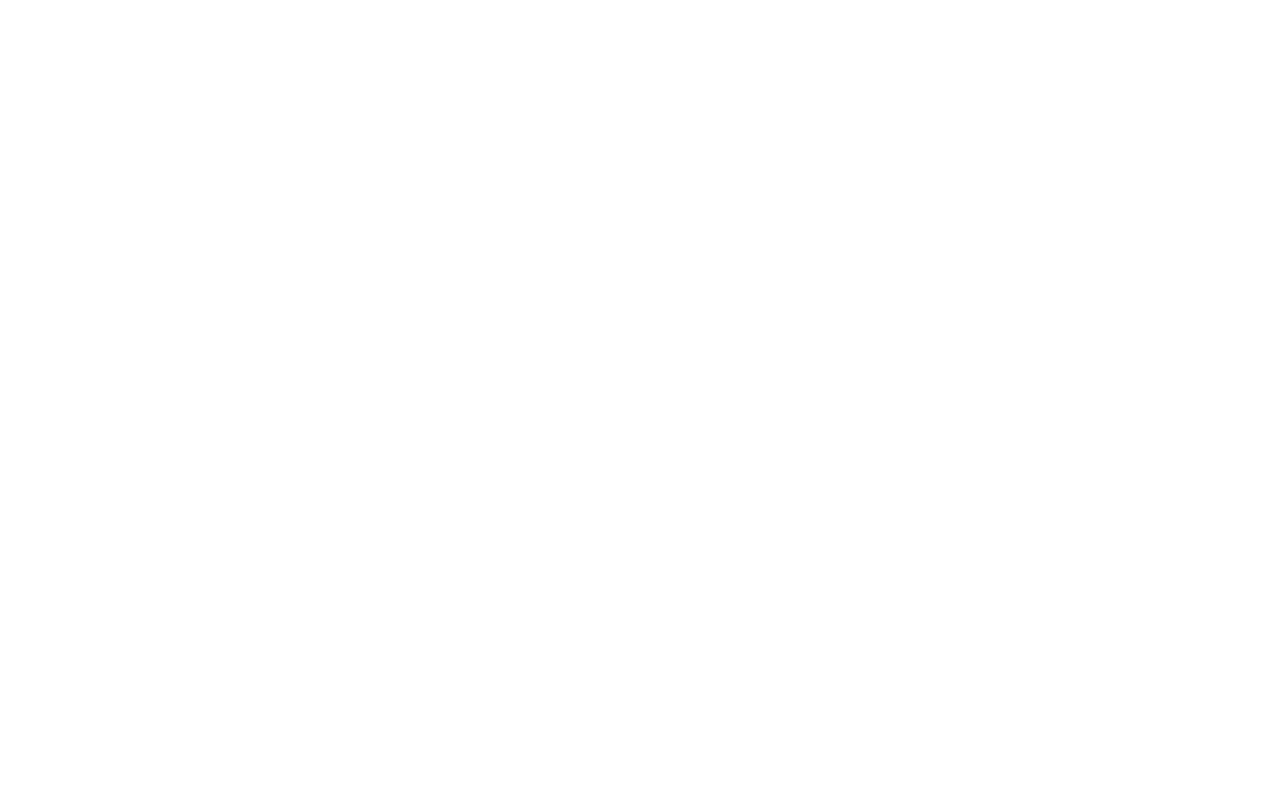
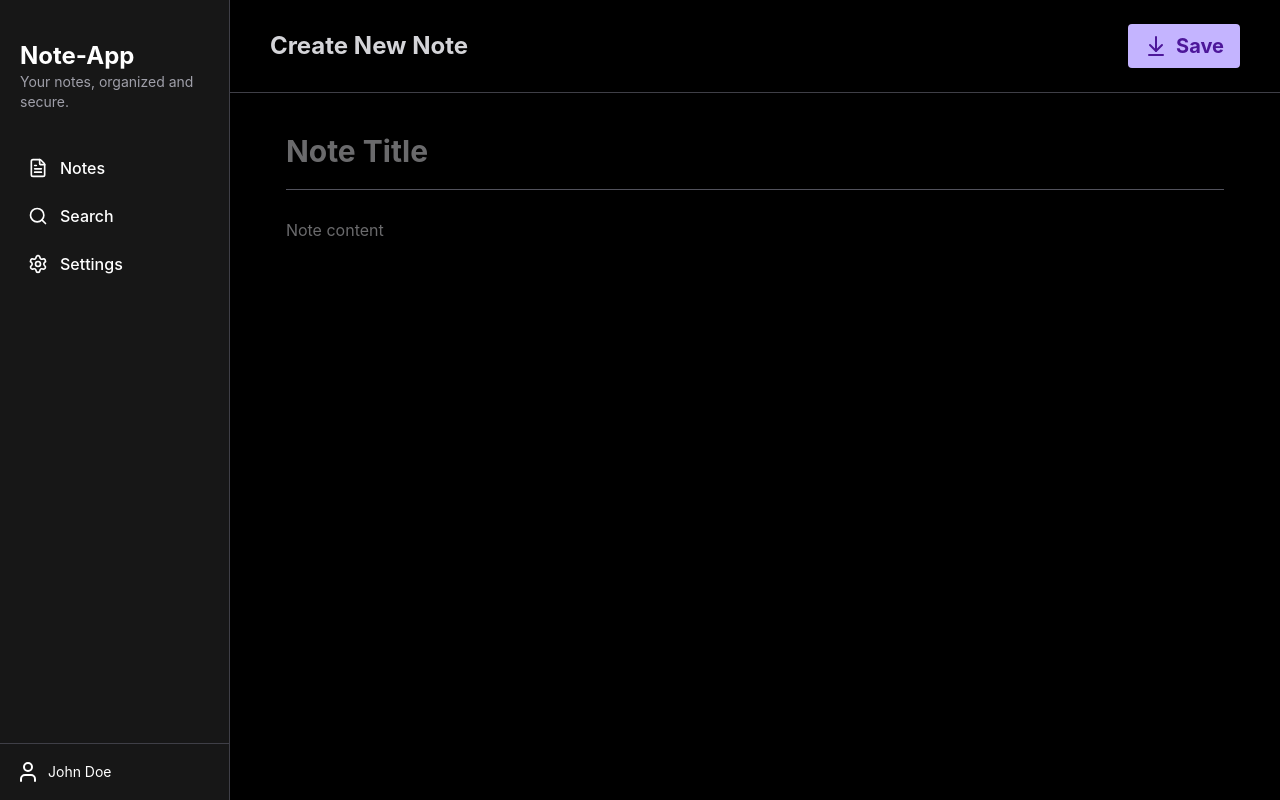
Before and after one commit to slizer432/notes-front-end, a React (Vite) app: page /create-note in a window 1280 px wide. Before the commit this address had no page. Built offline with nearby package versions, Linux system fonts and the light colour scheme; sample sign-in values are in the browser's storage.

Commit message:
feat: add NoteEditor component and CreateNote page for note creation

```diff
--- a/src/App.tsx
+++ b/src/App.tsx
@@ -6,6 +6,7 @@
 import Register from "./pages/Register";
 import AuthLayout from "./layouts/AuthLayout";
 import ProtectedRoute from "./components/ProtectedRoute";
+import CreateNote from "./pages/CreateNote";
 
 const App = () => {
   return (
@@ -18,7 +19,8 @@
       <Route element={<ProtectedRoute />}>
         <Route element={<DashboardLayout />}>
           <Route path="/home" element={<Home />} />
-          <Route path="search" element={<Search />} />
+          <Route path="/search" element={<Search />} />
+          <Route path="/create-note" element={<CreateNote />} />
         </Route>
       </Route>
     </Routes>
--- /dev/null
+++ b/src/components/NoteEditor.tsx
@@ -0,0 +1,51 @@
+import { ArrowDownToLine } from "lucide-react";
+
+const NoteEditor = ({
+  action,
+  title,
+  setTitle,
+  content,
+  setContent,
+}: {
+  action: () => void;
+  title: string;
+  setTitle: (title: string) => void;
+  content: string;
+  setContent: (content: string) => void;
+}) => {
+  return (
+    <div className="bg-black w-full h-full">
+      <div className="border-b border-zinc-700 w-full py-6 px-10 text-zinc-300 flex min-h-20 gap-2 items-center justify-between">
+        <p className="text-2xl font-bold">Create New Note</p>
+        <button
+          className="bg-violet-300 text-violet-900 font-bold py-2 px-4 rounded flex items-center gap-2 text-xl cursor-pointer hover:bg-violet-400 transition-colors"
+          onClick={action}
+        >
+          <ArrowDownToLine className="size-6" />
+          Save
+        </button>
+      </div>
+      <div className="px-10">
+        <form className="px-4 pt-10 pb-20 flex flex-col gap-7">
+          <div className="flex flex-col gap-5">
+            <input
+              className="text-zinc-300 outline-none text-3xl font-bold"
+              placeholder="Note Title"
+              value={title}
+              onChange={(e) => setTitle(e.target.value)}
+            ></input>
+            <hr className="border-zinc-600" />
+          </div>
+          <input
+            className="text-zinc-300 outline-none"
+            placeholder="Note content"
+            value={content}
+            onChange={(e) => setContent(e.target.value)}
+          ></input>
+        </form>
+      </div>
+    </div>
+  );
+};
+
+export default NoteEditor;
--- a/src/components/NoteViewer.tsx
+++ b/src/components/NoteViewer.tsx
@@ -1,4 +1,5 @@
 import { formatDistance } from "date-fns";
+import { CirclePlus } from "lucide-react";
 
 const Note = ({ note }: { note: any }) => {
   return (
@@ -17,7 +18,7 @@
           <div className="px-10">
             <article className="px-4 pt-10 pb-20 flex flex-col gap-7">
               <div className="flex flex-col gap-5">
-                <h1 className="text-zinc-300">
+                <h1 className="text-zinc-300 text-3xl font-bold">
                   {note.title}
                 </h1>
                 <hr className="border-zinc-600" />
@@ -26,7 +27,29 @@
             </article>
           </div>
         </>
-      ) : null}
+      ) : (
+        <>
+          <div className="flex flex-col justify-center items-center h-full gap-5">
+            <img
+              src="public/no-note.png"
+              alt=""
+              className="rounded-2xl border-zinc-700 border"
+            />
+            <p className="text-stone-200 text-2xl font-medium">
+              No note selected
+            </p>
+            <p className="text-stone-400 text-sm font-normal">
+              Select a note from the list or create a new one to get started.
+            </p>
+            <button
+              className="bg-violet-300 text-violet-900 font-bold py-4 px-6 rounded flex items-center gap-2 cursor-pointer hover:bg-violet-400 transition-colors"
+              onClick={() => (window.location.href = "/create-note")}
+            >
+              <CirclePlus /> Create New Note
+            </button>
+          </div>
+        </>
+      )}
     </div>
   );
 };
--- /dev/null
+++ b/src/pages/CreateNote.tsx
@@ -0,0 +1,38 @@
+import { useState } from "react";
+import NoteEditor from "../components/NoteEditor";
+
+const CreateNote = () => {
+  const [title, setTitle] = useState("");
+  const [content, setContent] = useState("");
+
+  const handleCreateNote = async () => {
+    const response = await fetch("http://localhost:5164/notes", {
+      method: "POST",
+      headers: {
+        "Content-Type": "application/json",
+        Authorization: `Bearer ${localStorage.getItem("token")}`,
+      },
+      body: JSON.stringify({ title, content }),
+    });
+
+    if (response.ok) {
+      const data = await response.json();
+      console.log("Note created:", data);
+      window.location.href = "/home";
+    }
+  };
+
+  return (
+    <div className="w-full h-full">
+      <NoteEditor
+        action={handleCreateNote}
+        title={title}
+        setTitle={setTitle}
+        content={content}
+        setContent={setContent}
+      />
+    </div>
+  );
+};
+
+export default CreateNote;
```
Also changed, not shown: public/no-note.png (added).
